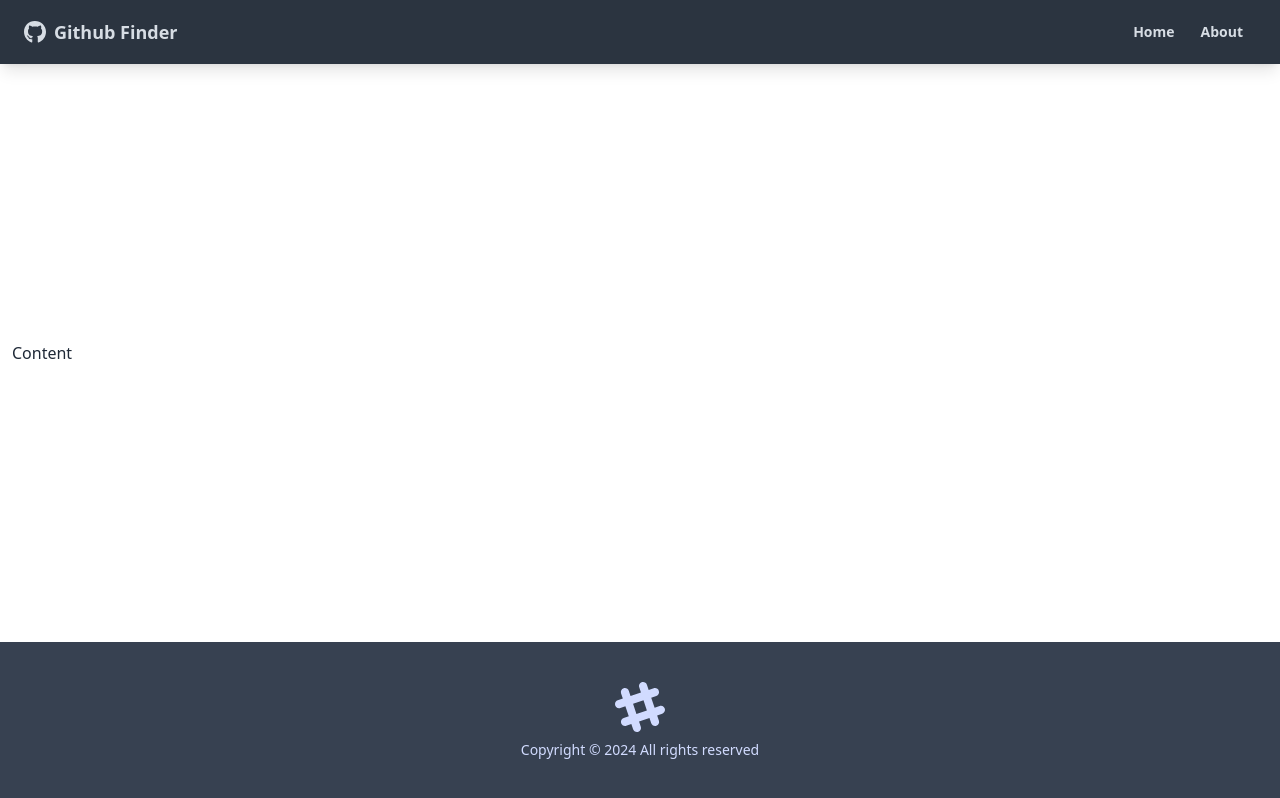
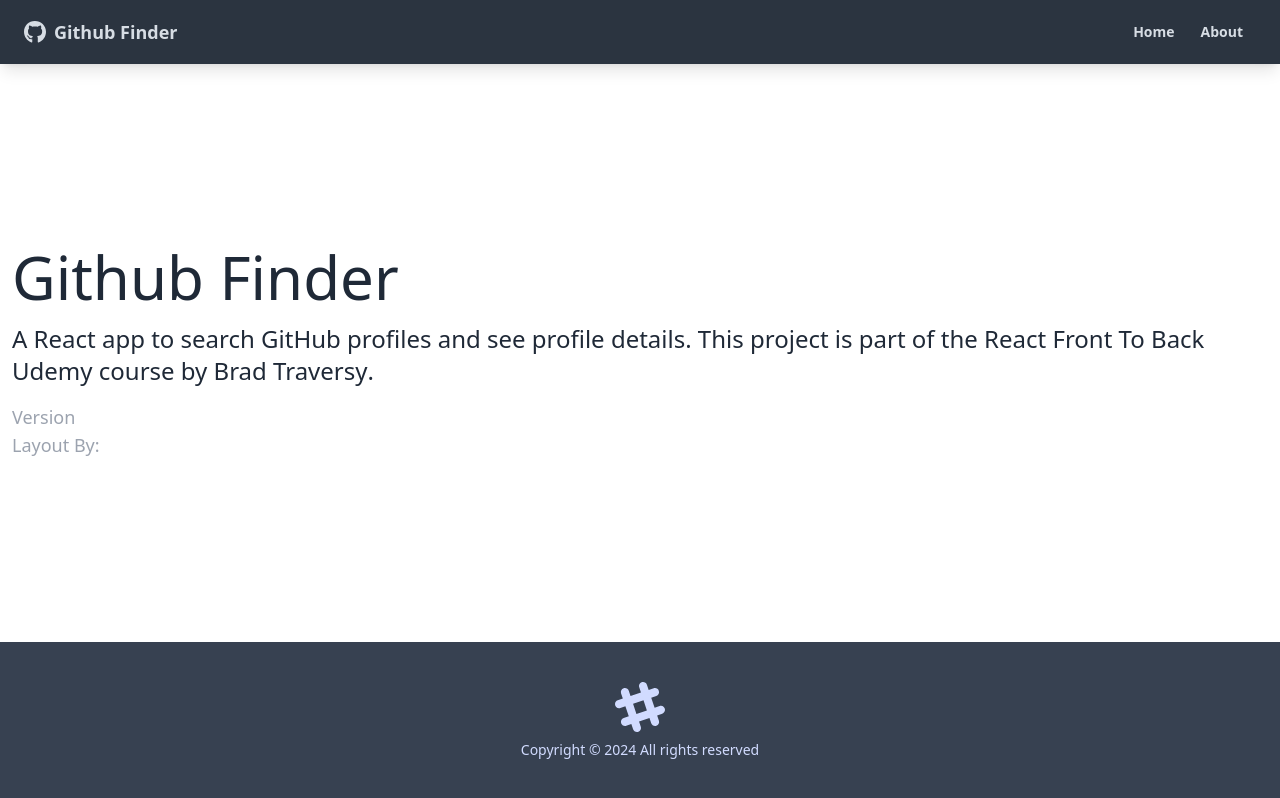
Before and after one commit to emeechan/github-finder, a React (Create React App) app: page /about in a window 1280 px wide. Built offline with nearby package versions, Linux system fonts and the light colour scheme.

Commit message:
adding home, about and not found pages using routes

```diff
--- a/src/App.js
+++ b/src/App.js
@@ -1,4 +1,7 @@
-import { BrowserRouter as Router, Route } from "react-router-dom"
+import { BrowserRouter as Router, Route, Routes } from "react-router-dom"
+import Home from "./pages/Home"
+import About from "./pages/About"
+import NotFound from "./pages/NotFound"
 import React from "react"
 import Navbar from "./components/layout/Navbar"
 import Footer from "./components/layout/Footer"
@@ -9,7 +12,15 @@
             <div className="flex flex-col justify-between h-screen">
                 <Navbar />
 
-                <main className="container mx-auto px-3 pb-12">Content</main>
+                <main className="container mx-auto px-3 pb-12">
+                    <Routes>
+                        <Route path="/" element={<Home/>} />
+                        <Route path="/about" element={<About/>} />
+                        <Route path="/notfound" element={<NotFound/>} />
+                        <Route path="/*" element={<NotFound/>} />
+                    </Routes>
+
+                </main>
 
                 <Footer/>
                 </div>
--- /dev/null
+++ b/src/pages/About.jsx
@@ -0,0 +1,31 @@
+function About() {
+    return (
+      <>
+        <h1 className='text-6xl mb-4'>Github Finder</h1>
+        <p className='mb-4 text-2xl font-light'>
+          A React app to search GitHub profiles and see profile details. This
+          project is part of the
+          <a href='https://www.udemy.com/course/modern-react-front-to-back/'>
+            {' '}
+            React Front To Back
+          </a>{' '}
+          Udemy course by
+          <strong>
+            <a href='https://traversymedia.com'> Brad Traversy</a>
+          </strong>
+          .
+        </p>
+        <p className='text-lg text-gray-400'>
+          Version <span className='text-white'>1.0.0</span>
+        </p>
+        <p className='text-lg text-gray-400'>
+          Layout By:
+          <a className='text-white' href='https://twitter.com/hassibmoddasser'>
+            Hassib Moddasser
+          </a>
+        </p>
+      </>
+    )
+  }
+
+  export default About
--- /dev/null
+++ b/src/pages/Home.jsx
@@ -0,0 +1,10 @@
+
+function Home() {
+  return (
+    <div>
+      <h1 className="text-6xl">Welcome</h1>
+    </div>
+  )
+}
+
+export default Home
--- /dev/null
+++ b/src/pages/NotFound.jsx
@@ -0,0 +1,24 @@
+import { FaHome } from "react-icons/fa"
+import { Link } from "react-router-dom"
+
+//gets called when a page that does not exist tries to be loaded
+function NotFound() {
+  return (
+    <div className="heor">
+      <div className="text-center hero-content">
+        <div className="max-w-lg">
+            <h1 className="text-8xl font-bold mb-8">
+                Oops!
+            </h1>
+            <p className="text-5xl mb-8">404 - Page not found!</p>
+            <Link to="/"className="btn btn-primary btn-lg">
+                <FaHome className="mr-2" />
+                Back to Home
+            </Link>
+        </div>
+      </div>
+    </div>
+  )
+}
+
+export default NotFound
```
